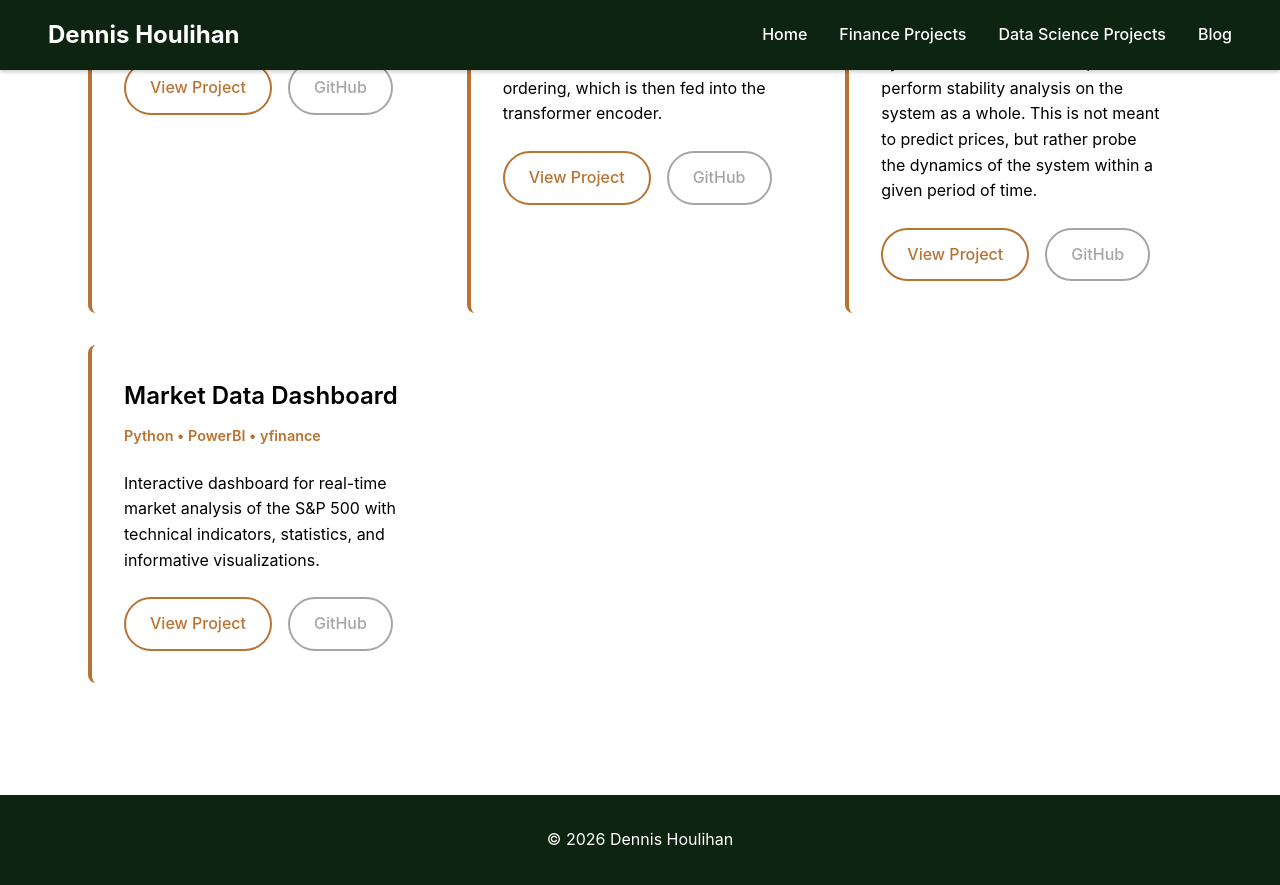
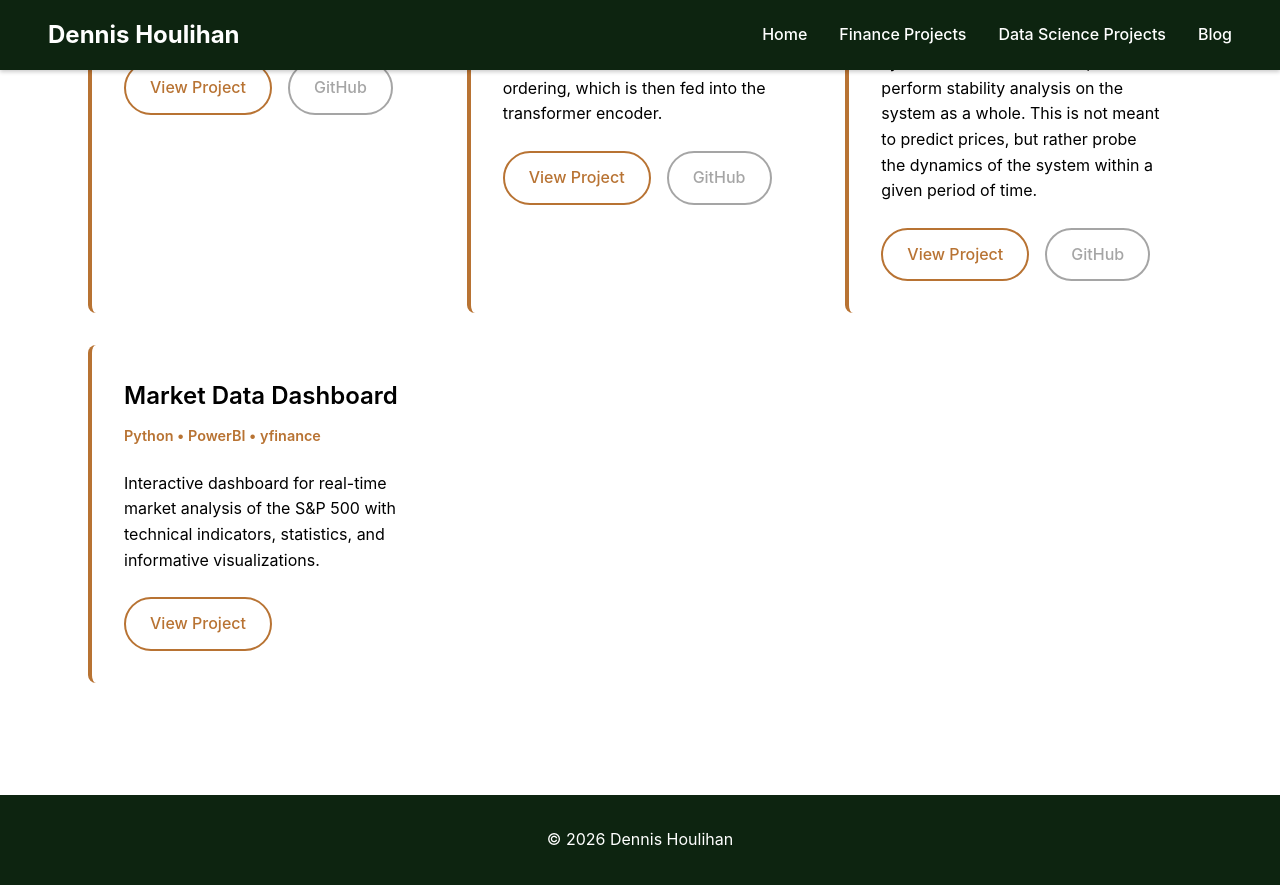
Before and after one commit to DJHoulihan/DJHoulihan.github.io, a Jekyll site: the page built from Finance Projects/index.html, in a window 1280 px wide and 900 px high, scrolled down 766 px. Shown: the top 885 px of the window. Built offline with Jekyll 4.4.1, drawn with Linux system fonts in a browser that asks for light colours.

Commit message:
Putting links in for all projects

```diff
--- a/Finance Projects/index.html
+++ b/Finance Projects/index.html
@@ -45,7 +45,7 @@
     </p>
     <div class="project-links">
       <a href="#" class="btn">View Project</a>
-      <a href="#" class="btn-secondary">GitHub</a>
+      <a href="https://github.com/DJHoulihan/Hull_Market_Prediction" class="btn-secondary">GitHub</a>
     </div>
   </article>
 
@@ -62,7 +62,7 @@
     </p>
     <div class="project-links">
       <a href="#" class="btn">View Project</a>
-      <a href="#" class="btn-secondary">GitHub</a>
+      <a href="https://github.com/DJHoulihan/MarketOscillators" class="btn-secondary">GitHub</a>
     </div>
   </article>
 
@@ -72,8 +72,7 @@
     <p>Interactive dashboard for real-time market analysis of the S&P 500 with technical indicators,
       statistics, and informative visualizations.</p>
     <div class="project-links">
-      <a href="#" class="btn">View Project</a>
-      <a href="https://app.powerbi.com/groups/me/reports/584a468d-b957-41b6-ae95-38e5e47cc558/a05bce00a0ebbcec68b8?ctid=a36450eb-db06-42a7-8d1b-026719f701e3&experience=power-bi" class="btn-secondary">GitHub</a>
+      <a href="https://app.powerbi.com/groups/me/reports/584a468d-b957-41b6-ae95-38e5e47cc558/a05bce00a0ebbcec68b8?ctid=a36450eb-db06-42a7-8d1b-026719f701e3&experience=power-bi" class="btn">View Project</a>
     </div>
   </article>
 
```
